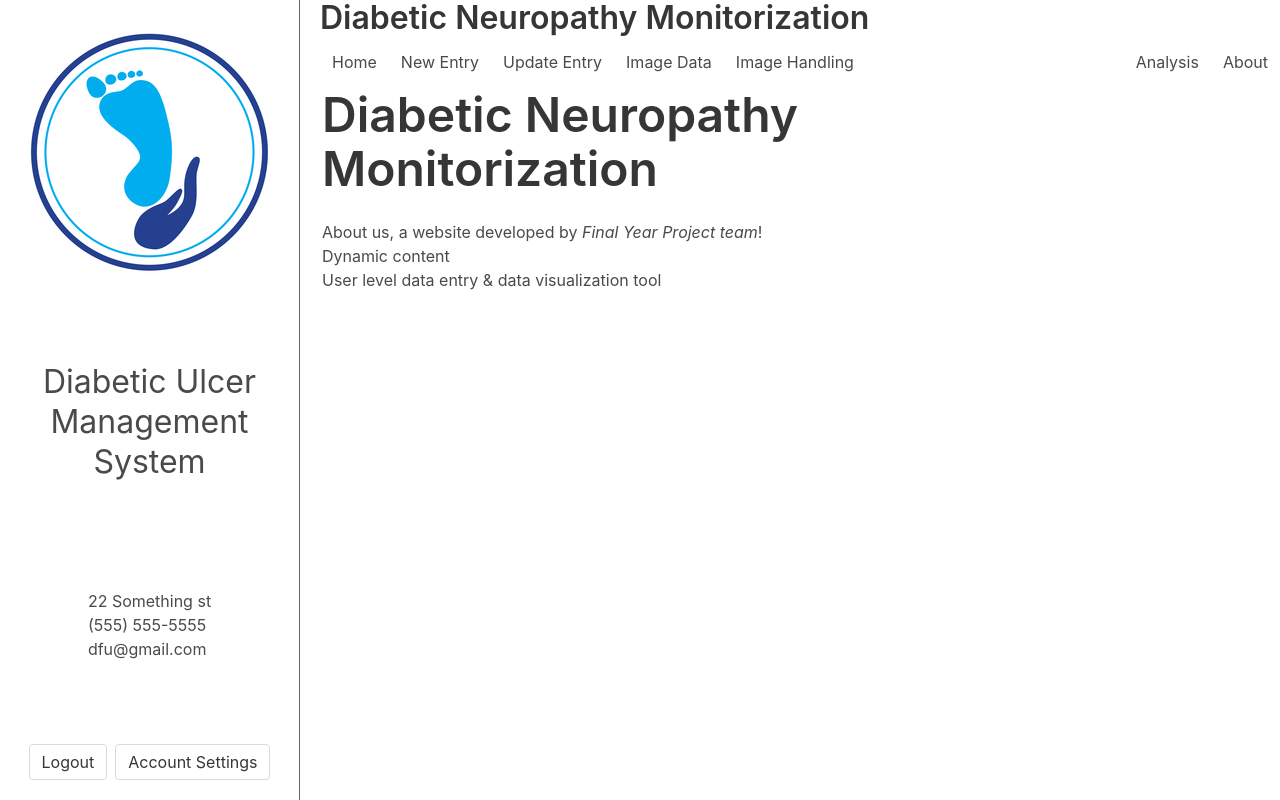
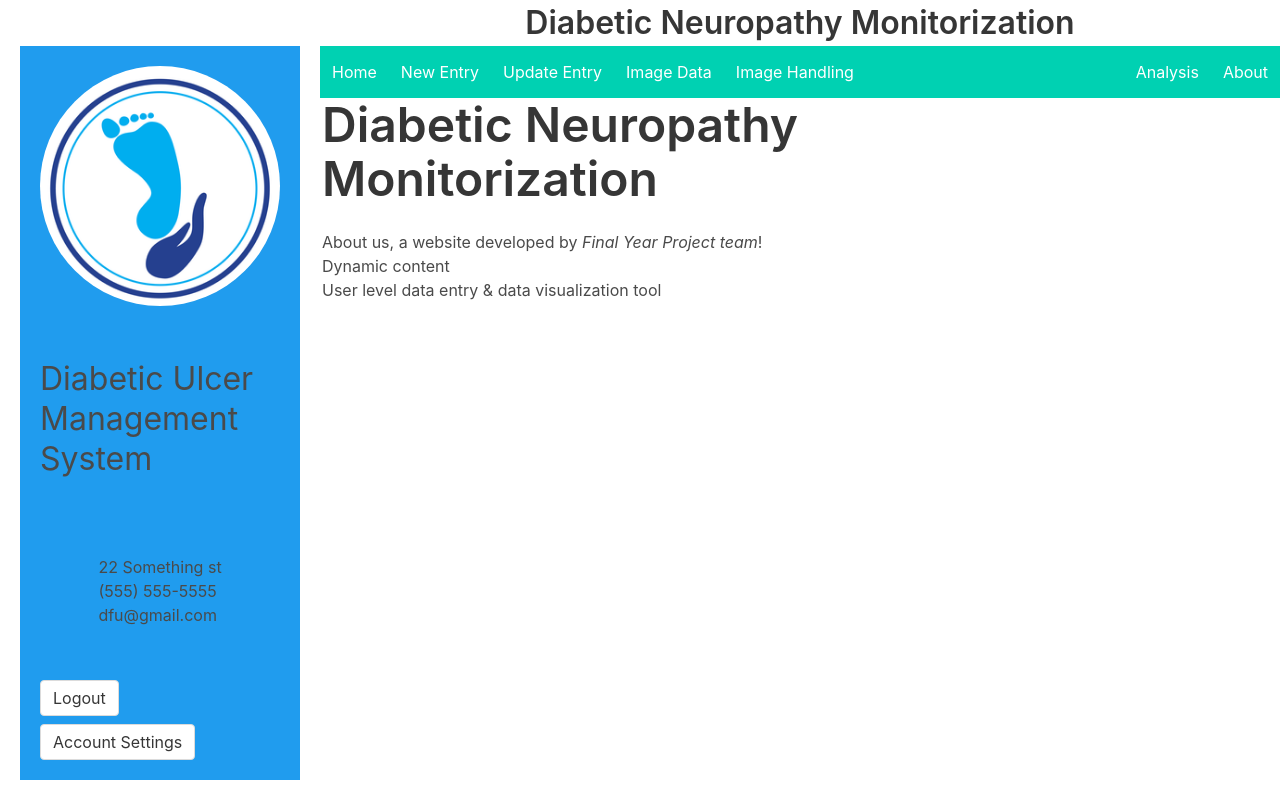
Before and after one commit to cramraj8/DFUWebPlatform, a Django app: page /about/ in a window 1280 px wide. Run offline with Django 3.2, Linux system fonts and the light colour scheme.

Commit message:
Add colors

```diff
--- a/DFUApp/static/css/base_generic.css
+++ b/DFUApp/static/css/base_generic.css
@@ -12,17 +12,23 @@ body {
 #header {
     grid-row: 1 / 2;
     grid-column: 2 / -1;
+    text-align: center;
+    margin: 5px;
 }
 #sidebar {
     grid-column: 1 / 2;
-    grid-row: 1 / -1;
+    grid-row: 2 / -1;
     display: flex;
     flex-direction: column;
     justify-content: space-between;
     align-items: center;
     padding: 20px;
-    border-right: 1px solid #666666;
-    margin-right: 20px;
+    /* border-right: 1px solid #666666; */
+    margin: 0 20px 20px 20px;
+    background-color: #14baaf;
+}
+#sidebar img {
+    border-radius: 50%;
 }
 
 #navbar {
--- a/DFUApp/templates/base_generic.html
+++ b/DFUApp/templates/base_generic.html
@@ -14,10 +14,10 @@
         <section id="header">
             <h1 class="title">Diabetic Neuropathy Monitorization</h1>
         </section>
-        <section id="sidebar">
+        <section id="sidebar" class="has-background-info">
 
             <img src="{% static 'images/logo.png' %}" alt="Diabetic Logo">
-            <h3 class="subtitle is-3" align="center">Diabetic Ulcer Management System</h3>
+            <h3 class="subtitle is-3" text-align="center">Diabetic Ulcer Management System</h3>
 
             <ul>
                 <li><i class="fa fa-road"></i> 22 Something st</li>
@@ -32,7 +32,7 @@
         </section>
 
         <section id="navbar">
-            <nav class="navbar">
+            <nav class="navbar is-primary">
                 <div class="navbar-menu">
                     <div class="navbar-start">
                         <a class="navbar-item" href="{% url 'welcome'%}">Home</a>
```
